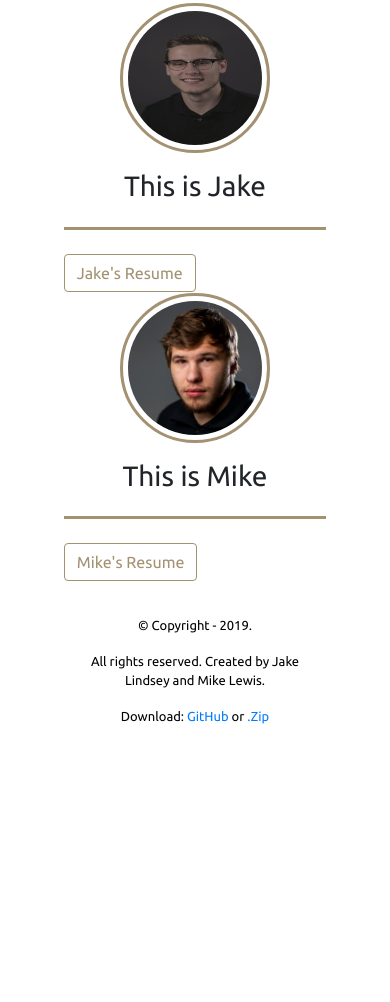
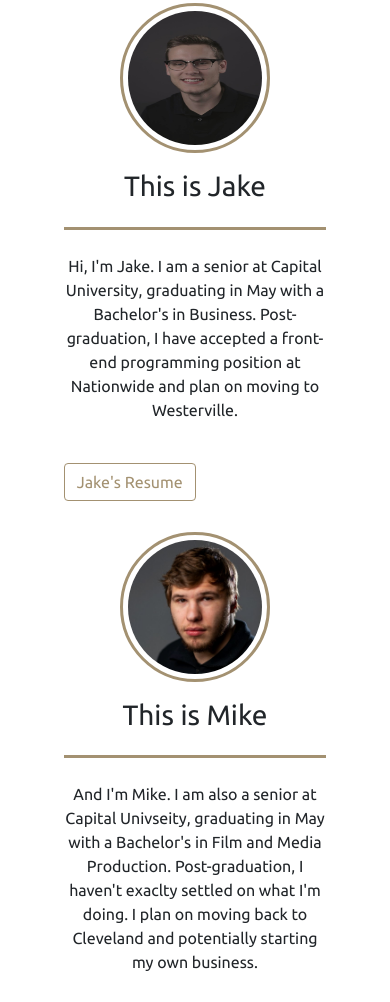
Before and after one commit to xlindseyj/jakeandmike, a website: page public/about-us.html in a window 390 px wide. Shown: the part 306-1308 px from the top of the page. Before the commit the page ends 1133 px from the top, so only its background shows below. Drawn offline with nearby package versions, Linux system fonts and the light colour scheme; files that its build step writes are made by us from their sources.

Commit message:
fixing responsive sizing

```diff
--- a/public/about-us.html
+++ b/public/about-us.html
@@ -35,6 +35,9 @@
             <h3>This is Jake</h3>
           </div>
           <br>
+          <p>
+            Hi, I'm Jake. I am a senior at Capital University, graduating in May with a Bachelor's in Business. Post-graduation, I have accepted a front-end programming position at Nationwide and plan on moving to Westerville.
+          </p>
           <button type="button" class="btn btn-outline-dark"><a href="./resume/jake-resume.html">Jake's Resume</a></button>
         </div>
         <div class="col-sm-2">
@@ -46,6 +49,9 @@
             <h3>This is Mike</h3>
           </div>
           <br>
+          <p>
+            And I'm Mike. I am also a senior at Capital Univseity, graduating in May with a Bachelor's in Film and Media Production. Post-graduation, I haven't exaclty settled on what I'm doing. I plan on moving back to Cleveland and potentially starting my own business.
+          </p>
           <button type="button" class="btn btn-outline-dark"><a href="./resume/mike-resume.html">Mike's Resume</a></button>
         </div>
       </div>
--- a/public/index.css
+++ b/public/index.css
@@ -197,6 +197,15 @@ div.container {
 	.navbar {
 		border: none;
 	}
+
+	img.code {
+		width: 350px;
+		height: 350px;
+	}
+
+	div.col-sm-4 {
+		padding-bottom: 30px;
+	}
 }
 
 @media screen and (max-width: 1022px) {
```
Also changed, not shown: 1 other file.
